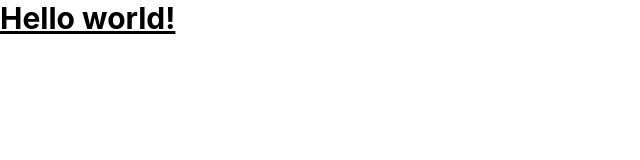
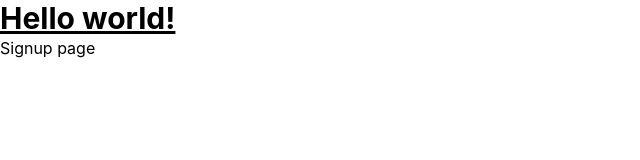
Before and after one commit to Arantiryo/rs-lang, a React (Create React App) app in the folder rs-lang/: page /signup in a window 1280 px wide. Shown: the top 160 px of the page, without its empty margins (0-640 px from the left). Built offline with nearby package versions, Linux system fonts and the light colour scheme.

Commit message:
refactor: add react router to the project

```diff
--- a/rs-lang/package.json
+++ b/rs-lang/package.json
@@ -13,6 +13,7 @@
     "react": "^17.0.2",
     "react-dom": "^17.0.2",
     "react-icons": "^4.3.1",
+    "react-router-dom": "^5.3.0",
     "react-scripts": "5.0.0",
     "web-vitals": "^2.1.4"
   },
@@ -43,6 +44,7 @@
     ]
   },
   "devDependencies": {
+    "@types/react-router-dom": "^5.3.3",
     "@typescript-eslint/eslint-plugin": "^5.10.1",
     "@typescript-eslint/parser": "^5.10.1",
     "autoprefixer": "^10.4.2",
--- a/rs-lang/src/App.tsx
+++ b/rs-lang/src/App.tsx
@@ -1,3 +1,10 @@
+import Routes from "./Routes/Routes";
+
 export default function App() {
-  return <h1 className="text-3xl font-bold underline">Hello world!</h1>;
+  return (
+    <div>
+      <h1 className="text-3xl font-bold underline">Hello world!</h1>
+      <Routes />
+    </div>
+  );
 }
--- /dev/null
+++ b/rs-lang/src/Containers/Home/Home.tsx
@@ -0,0 +1,7 @@
+export default function Home() {
+  return (
+    <div className="home">
+      <h1>Home page</h1>
+    </div>
+  );
+}
--- /dev/null
+++ b/rs-lang/src/Containers/Signup/Signup.tsx
@@ -0,0 +1,7 @@
+export default function Signup() {
+  return (
+    <div className="signup">
+      <h1>Signup page</h1>
+    </div>
+  );
+}
--- /dev/null
+++ b/rs-lang/src/Routes/Routes.tsx
@@ -0,0 +1,17 @@
+import React from "react";
+import { Route, Switch } from "react-router-dom";
+import Home from "../Containers/Home/Home";
+import Signup from "../Containers/Signup/Signup";
+
+export default function Routes() {
+  return (
+    <Switch>
+      <Route exact path="/">
+        <Home />
+      </Route>
+      <Route exact path="/signup">
+        <Signup />
+      </Route>
+    </Switch>
+  );
+}
--- a/rs-lang/src/index.tsx
+++ b/rs-lang/src/index.tsx
@@ -1,4 +1,5 @@
 import React from "react";
+import { BrowserRouter as Router } from "react-router-dom";
 import ReactDOM from "react-dom";
 import App from "./App";
 import "./index.css";
@@ -6,7 +7,9 @@ import reportWebVitals from "./reportWebVitals";
 
 ReactDOM.render(
   <React.StrictMode>
-    <App />
+    <Router>
+      <App />
+    </Router>
   </React.StrictMode>,
   document.getElementById("root")
 );
```
Also changed, not shown: 1 other file (tests, documents, lock files or other folders).
